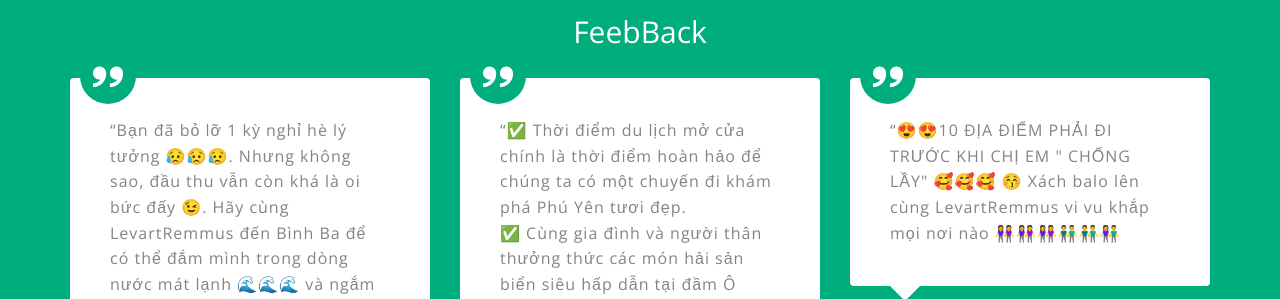
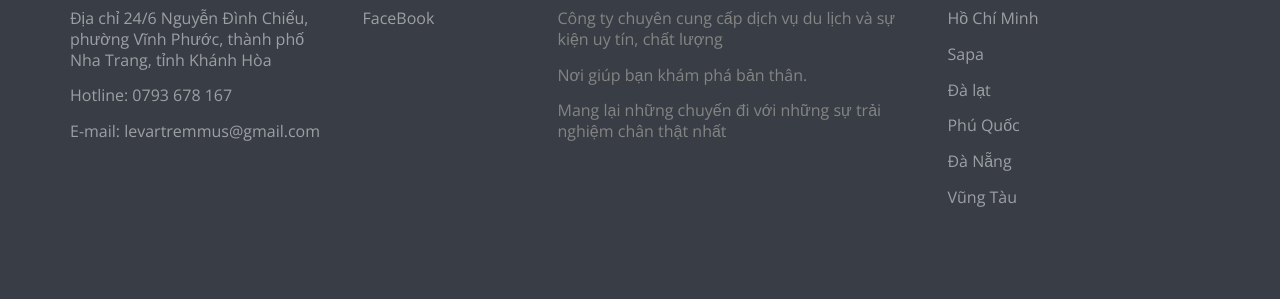
Before and after one commit to ndthang0000/travel-tour, a plain HTML site: page index.html in a window 1280 px wide. Shown: the part 4608-4907 px from the top of the page. Drawn offline with nearby package versions, Linux system fonts and the light colour scheme; files whose address does not match are found by name.

Commit message:
second commit

```diff
--- a/index.html
+++ b/index.html
@@ -490,7 +490,7 @@
 							<li class="one-forth text-center" style="background-image: url(images/dalat.jpg); ">
 								<a href="#">
 									<div class="case-studies-summary">
-										<h2>Philippines</h2>
+										<h2>Đà lạt</h2>
 									</div>
 								</a>
 							</li>
@@ -498,7 +498,7 @@
 							<li class="one-forth text-center" style="background-image: url(images/danang.jpg); ">
 								<a href="#">
 									<div class="case-studies-summary">
-										<h2>Japan</h2>
+										<h2>Đà Nẵng</h2>
 									</div>
 								</a>
 							</li>
@@ -619,54 +619,7 @@
 			</div>
 		</div>
 		<!-- fh5co-blog-section -->
-		<div id="fh5co-testimonial" style="background-image:url(images/img_bg_1.jpg);">
-		<div class="container">
-			<div class="row animate-box">
-				<div class="col-md-8 col-md-offset-2 text-center fh5co-heading">
-					<h2>FeebBack</h2>
-				</div>
-			</div>
-			<div class="row">
-				<div class="col-md-4">
-					<div class="box-testimony animate-box">
-						<blockquote>
-							<span class="quote"><span><i class="icon-quotes-right"></i></span></span>
-							<p>&ldquo;Bạn đã bỏ lỡ 1 kỳ nghỉ hè lý tưởng 😥😥😥. Nhưng không sao, đầu thu vẫn còn khá là oi bức đấy 😉. Hãy cùng LevartRemmus đến Bình Ba để có thể đắm mình trong dòng nước mát lạnh 🌊🌊🌊 và ngắm bình minh rực rỡ 🌅🌅trước khi trải qua mùa đông giá lạnh nhé.
-								Contact to us ❤
-								Email: levartremmus@gmail.com
-								Hotline: 0793678167</p>
-						</blockquote>
-						<p class="author">Nguyễn Hương Diệu<a href="http://freehtml5.co/" target="_blank"> ,sinh viên đại học</a> <span class="subtext"></span></p>
-					</div>
 
-				</div>
-				<div class="col-md-4">
-					<div class="box-testimony animate-box">
-						<blockquote>
-							<span class="quote"><span><i class="icon-quotes-right"></i></span></span>
-							<p>&ldquo;✅ Thời điểm du lịch mở cửa chính là thời điểm hoàn hảo để chúng ta có một chuyến đi khám phá Phú Yên tươi đẹp. <br>
-								✅ Cùng gia đình và người thân thưởng thức các món hải sản biển siêu hấp dẫn tại đầm Ô Loan. <br>
-								✅ Khách sạn siêu đẹp, đặc biệt gần biển & có bể bơi trên tầng cao nhất của khách sạn ‼️ thỏa sức check-in..&rdquo;</p>
-						</blockquote>
-						<p class="author">Trần Quang Hải <a href="http://freehtml5.co/" target="_blank">,khách du lịch</a> <span class="subtext"></span></p>
-					</div>
-
-
-				</div>
-				<div class="col-md-4">
-					<div class="box-testimony animate-box">
-						<blockquote>
-							<span class="quote"><span><i class="icon-quotes-right"></i></span></span>
-							<p>&ldquo;😍😍10 ĐỊA ĐIỂM PHẢI ĐI TRƯỚC KHI CHỊ EM  " CHỐNG LẦY" 🥰🥰🥰
-								😚 Xách balo lên cùng LevartRemmus vi vu khắp mọi nơi nào 👭👭👭👬👬👫</p>
-						</blockquote>
-						<p class="author">John Đặng<a href="#">, du khách việt</a> <span class="subtext"></span></p>
-					</div>
-
-				</div>
-			</div>
-		</div>
-	</div>
 		<footer>
 			<div id="footer">
 				<div class="container">
```
